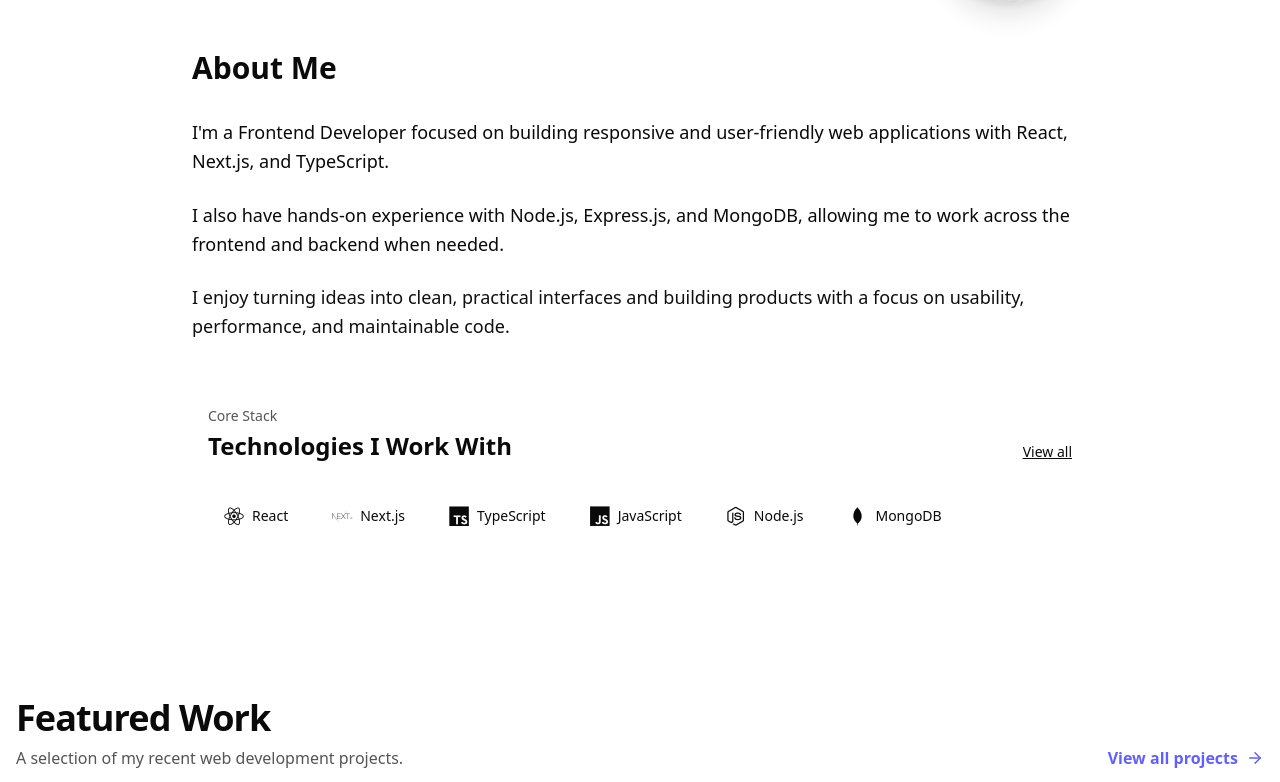
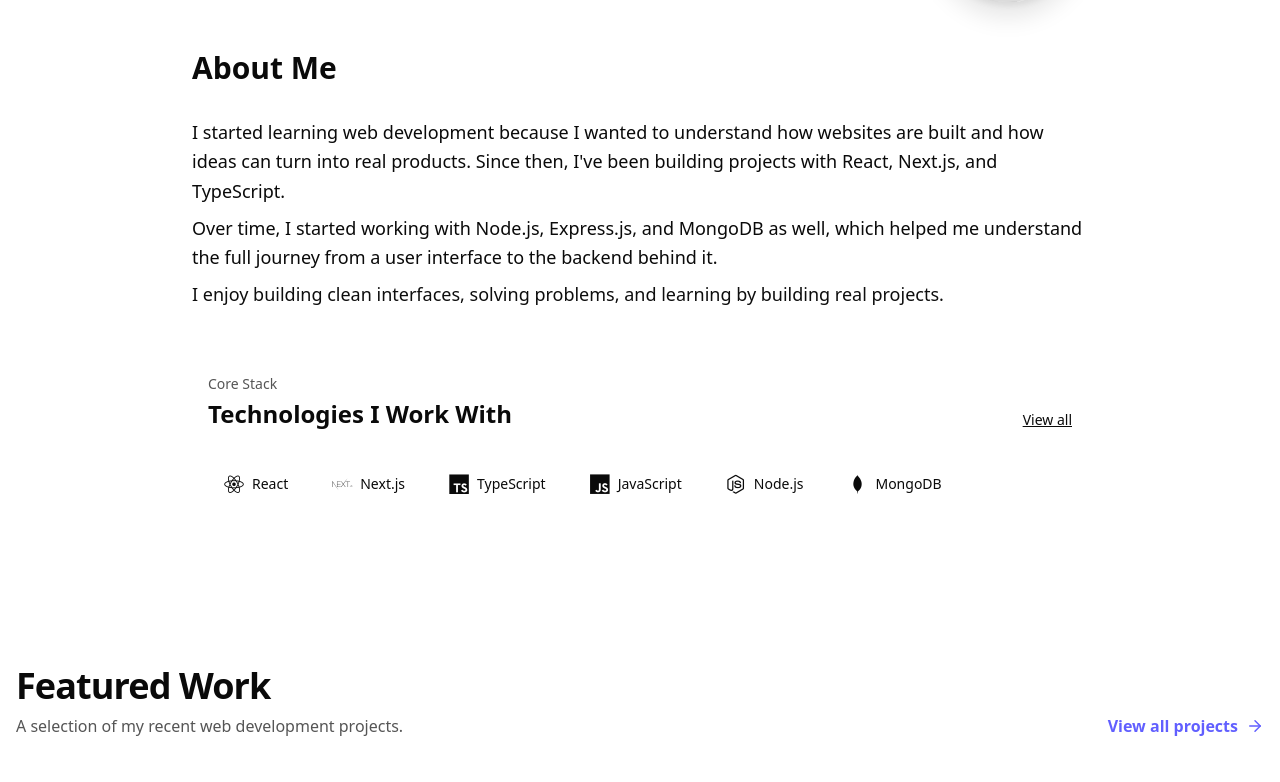
Before and after one commit to md-faizanahmad/Md_Faizan_Ahmad_Portfolio, a Next.js app: page / in a window 1280 px wide. Shown: the part 1158-1940 px from the top of the page. Built offline with nearby package versions, Linux system fonts and the light colour scheme.

Commit message:
refactor: make about section more personal and engaging

```diff
--- a/src/components/about/About.tsx
+++ b/src/components/about/About.tsx
@@ -41,7 +41,7 @@ const About = () => {
         {/* About Section */}
         <h2 className="mt-12 mb-8 text-3xl font-bold">{section.title}</h2>
 
-        <div className="space-y-6 text-lg leading-relaxed">
+        <div className="space-y-2 text-lg leading-relaxed">
           {paragraphs.map((text, index) => (
             <AboutAnimations key={index} index={index}>
               <p>{text}</p>
--- a/src/components/about/about.json
+++ b/src/components/about/about.json
@@ -9,9 +9,9 @@
   },
 
   "paragraphs": [
-    "I'm a Frontend Developer focused on building responsive and user-friendly web applications with React, Next.js, and TypeScript.",
-    "I also have hands-on experience with Node.js, Express.js, and MongoDB, allowing me to work across the frontend and backend when needed.",
-    "I enjoy turning ideas into clean, practical interfaces and building products with a focus on usability, performance, and maintainable code."
+    "I started learning web development because I wanted to understand how websites are built and how ideas can turn into real products. Since then, I've been building projects with React, Next.js, and TypeScript.",
+    "Over time, I started working with Node.js, Express.js, and MongoDB as well, which helped me understand the full journey from a user interface to the backend behind it.",
+    "I enjoy building clean interfaces, solving problems, and learning by building real projects."
   ],
 
   "cta": {
```
